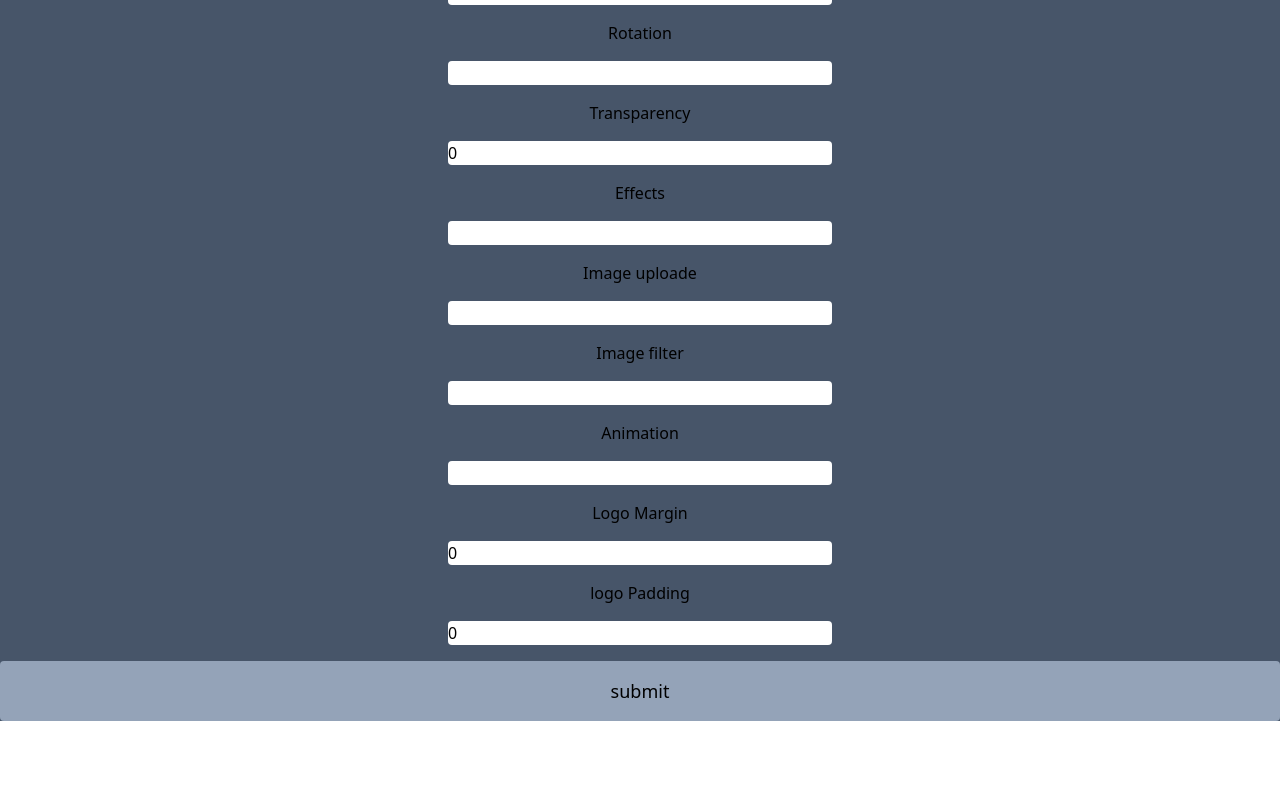
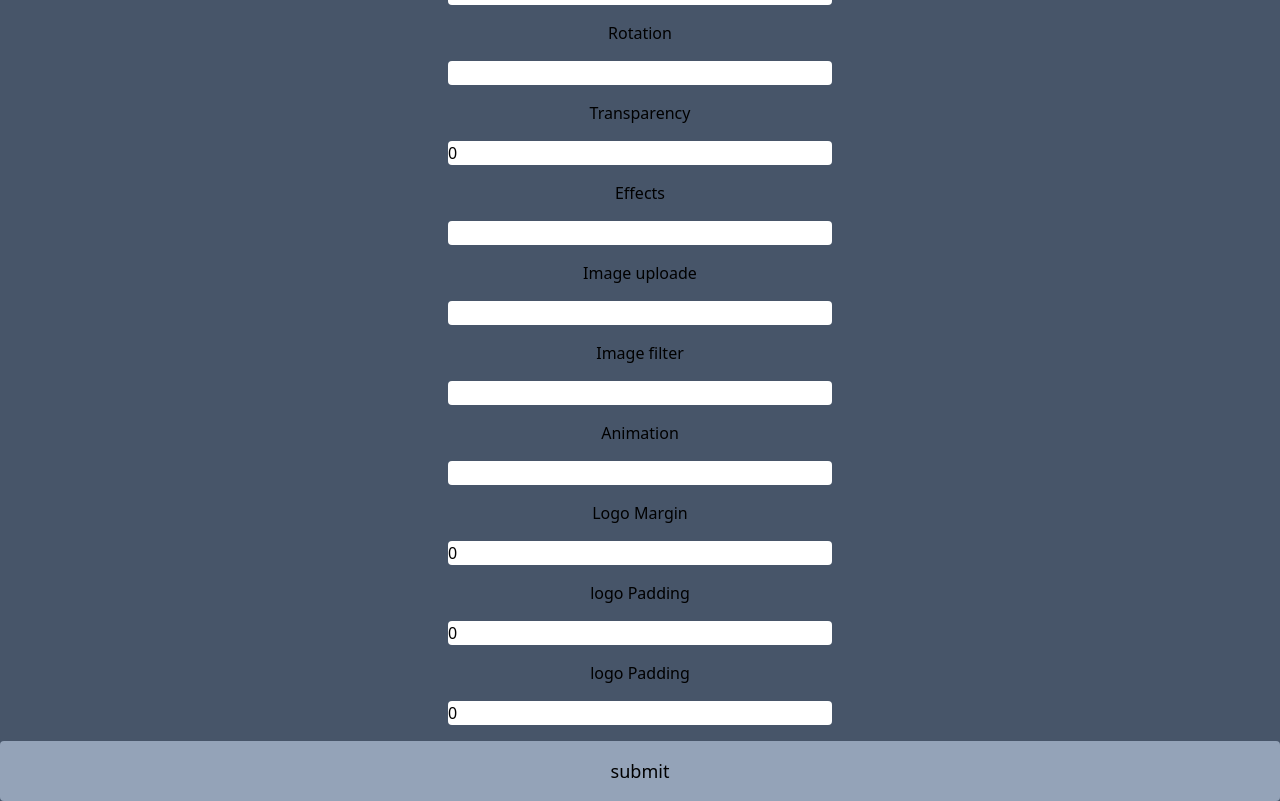
Before and after one commit to ChrisForti/react-logo-maker, a React (Vite) app: page / in a window 1280 px wide. Shown: the part 899-1700 px from the top of the page. Before the commit the page ends 1620 px from the top, so only its background shows below. Built offline with nearby package versions, Linux system fonts and the light colour scheme.

Commit message:
Created editPane.tsx, and removed extra submit button.

```diff
--- a/src/App.tsx
+++ b/src/App.tsx
@@ -20,7 +20,8 @@ function App() {
   const [imageFilter, setImageFilter] = useState("");
   const [animation, setAnimation] = useState("");
   const [logoMargin, setLogoMargin] = useState(0);
-  const [logoPadding, setLogoPadding] = useState(0);
+  const [logoPaddingX, setLogoPaddingX] = useState(0);
+  const [logoPaddingY, setLogoPaddingY] = useState(0);
 
   function handleSubmit() {
     const data = {
@@ -41,7 +42,8 @@ function App() {
       imageFilter,
       animation,
       logoMargin,
-      logoPadding,
+      logoPaddingX,
+      logoPaddingY,
     };
     console.log(data);
   }
@@ -49,6 +51,13 @@ function App() {
   return (
     <div className="min-w96 flex min-h-screen flex-col gap-4 bg-slate-600 text-center">
       <Header />
+      {/* <form // optional handle submit override
+        className="flex flex-col gap-4"
+        onSubmit={(e) => {
+          e.preventDefault();
+          handleSubmit();
+        }}
+      /> */}
       <StringInput label="Brand" value={brand} setValue={setBrand} />
       <NumberInput label="Logo Size" value={logoSize} setValue={setLogoSize} />
       <StringInput
@@ -116,8 +125,14 @@ function App() {
       />
       <NumberInput
         label="logo Padding"
-        value={logoPadding}
-        setValue={setLogoPadding}
+        value={logoPaddingX}
+        setValue={setLogoPaddingX}
+      />
+
+      <NumberInput
+        label="logo Padding"
+        value={logoPaddingY}
+        setValue={setLogoPaddingY}
       />
       <button // Allow the app access to the state
         className="rounded bg-slate-400 px-8 py-4 text-lg"
@@ -130,3 +145,5 @@ function App() {
 }
 
 export default App;
+// Picker window edit to wrap stuff in components
+// containeriz all my state in app.tsx
--- /dev/null
+++ b/src/components/EditPane.tsx
@@ -0,0 +1,19 @@
+import { NumberInputProps, StringInputProps } from "./Input";
+
+type EditPaneProps = {
+  stringInputs: StringInputProps[];
+  numberInputs: NumberInputProps[];
+};
+
+export default function EditPane(
+  {
+    //   numberInputs,
+    //   stringInputs,
+  }: EditPaneProps,
+) {
+  return <form></form>;
+}
+// iterate all setter functions
+// color-picker import
+// react-color
+// validation to form
--- a/src/components/Input.tsx
+++ b/src/components/Input.tsx
@@ -1,4 +1,4 @@
-type StringInputProps = {
+export type StringInputProps = {
   label: string;
   value: string;
   setValue: React.Dispatch<React.SetStateAction<string>>;
@@ -20,18 +20,27 @@ export function StringInput({ label, value, setValue }: StringInputProps) {
   );
 }
 
-type NumberInputProps = {
+export type NumberInputProps = {
   label: string;
   value: number;
   setValue: React.Dispatch<React.SetStateAction<number>>;
+  min?: number;
+  max?: number;
 };
 
-export function NumberInput({ label, value, setValue }: NumberInputProps) {
+export function NumberInput({
+  label,
+  value,
+  setValue,
+  min,
+  max,
+}: NumberInputProps) {
   return (
     <>
       <div>{label}</div>
       <input
-        min={0}
+        min={min}
+        max={max}
         type="number"
         value={value}
         onChange={(event) => {
```
